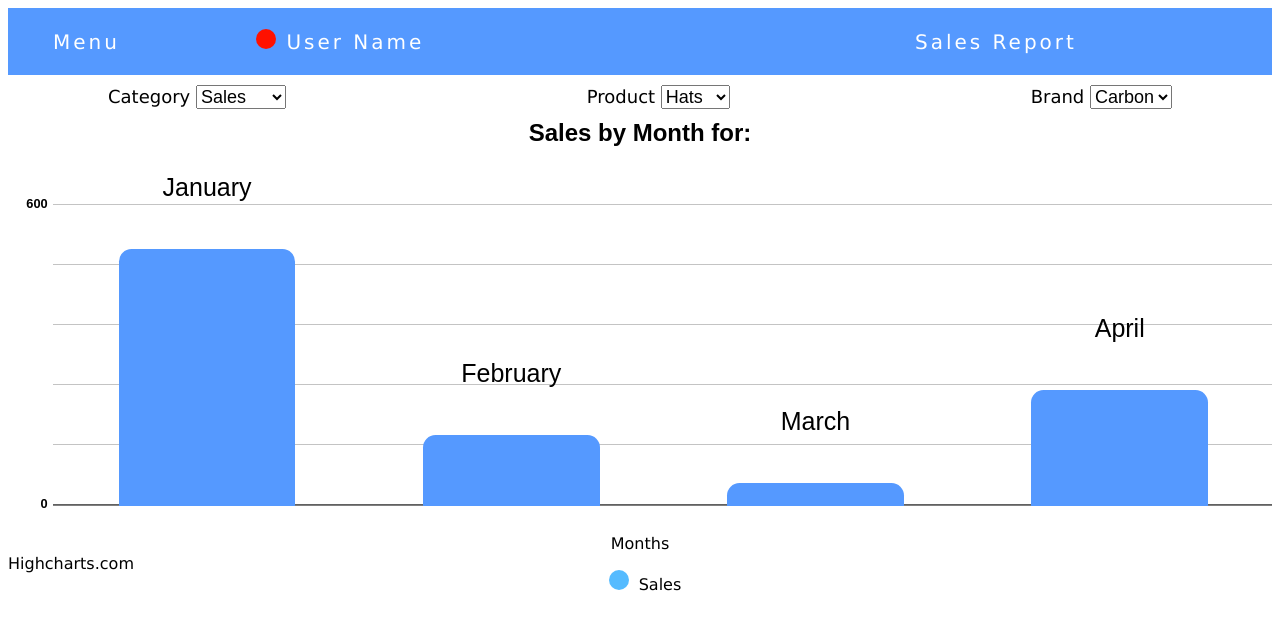
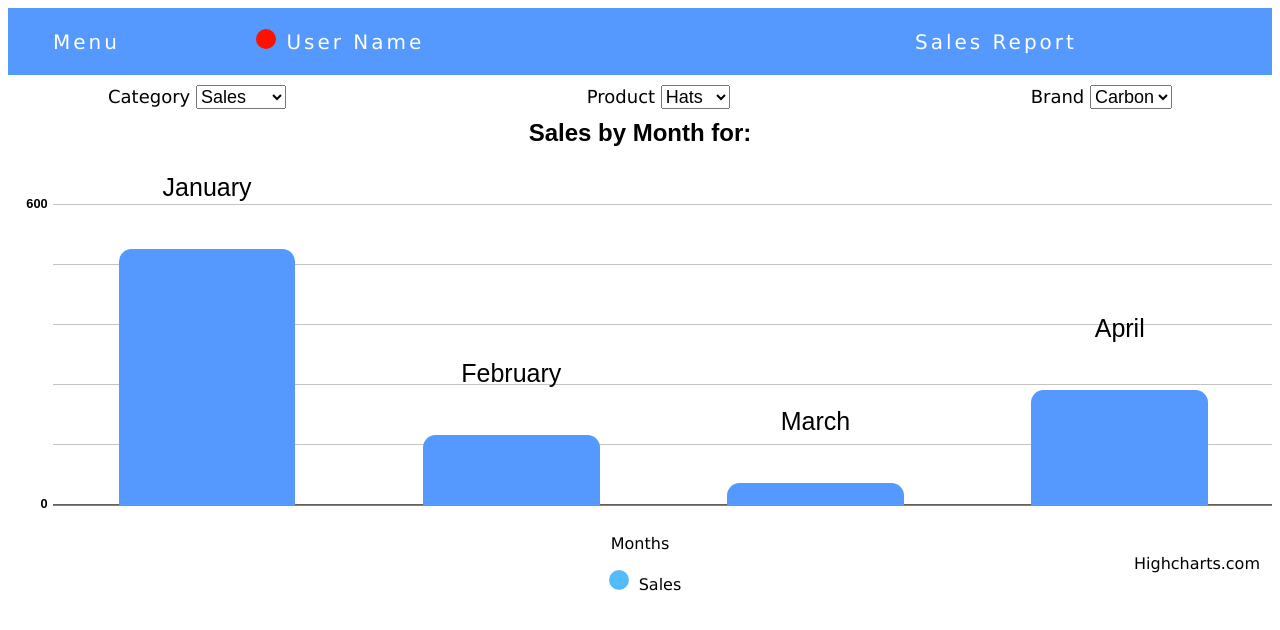
Before and after one commit to DiegoVV/SalesChart, a plain HTML site: page index.html in a window 1280 px wide. Drawn offline with nearby package versions, Linux system fonts and the light colour scheme.

Commit message:
index update

```diff
--- a/index.html
+++ b/index.html
@@ -74,7 +74,7 @@
         <br><br><br><br>
         <span class="dot" style="background-color: #5BF"></span>Sales
     </div>
-    <span style="position: relative, left: 0">Highcharts.com</span>
+    <span class="website">Highcharts.com</span>
 
 </body>
 
```
